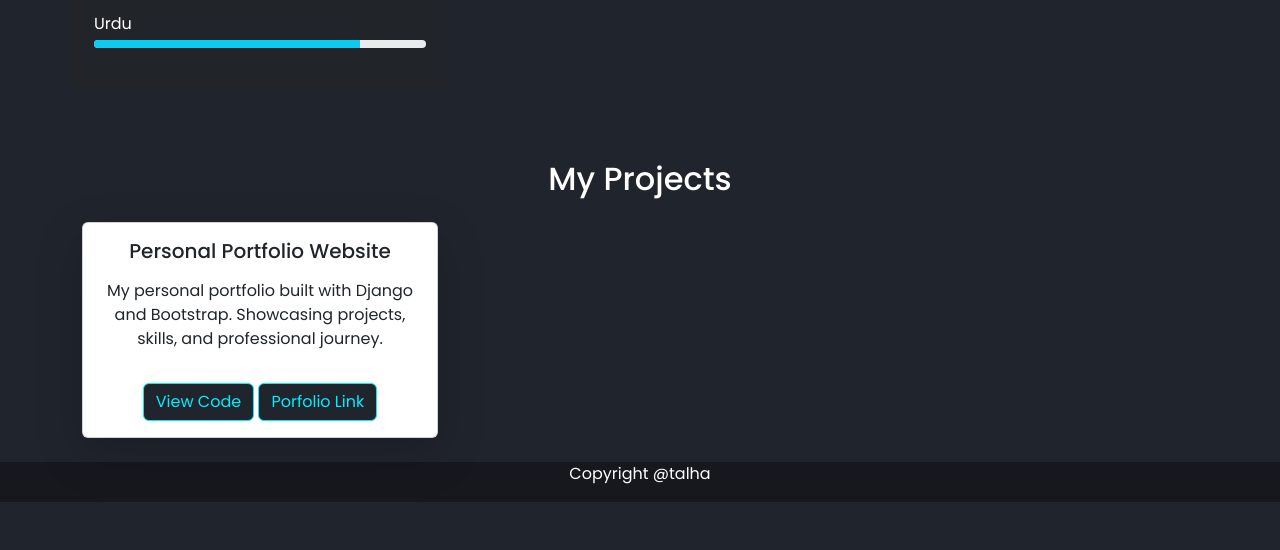
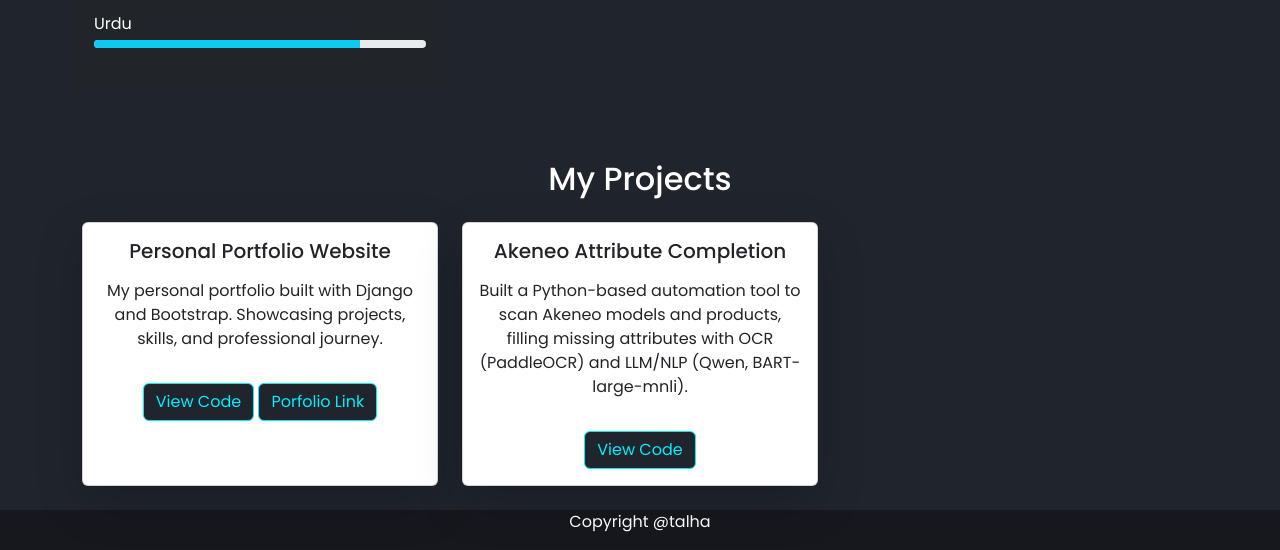
Before and after one commit to MrTalhaSami/Portfolio, a Django app: page / in a window 1280 px wide. Shown: the part 3190-3740 px from the top of the page. Before the commit the page ends 3692 px from the top, so only its background shows below. Run offline with Django 5.2, Linux system fonts and the light colour scheme.

Commit message:
Project Updation
Adding akeneo project in project section

```diff
--- a/prj_forms/api/templates/landing.html
+++ b/prj_forms/api/templates/landing.html
@@ -308,7 +308,7 @@
   <section id="projects" class="mb-4 fade-up">
     <div class="container">
       <h2 class="text-center mb-4 bolder">My Projects</h2>
-      <div class="row g-4 ">
+      <div class="row g-4">
         <!-- Project Card 1 -->
         <div class="col-md-6 col-lg-4 project-card">
           <div class="card h-100 shadow-lg">
@@ -316,8 +316,20 @@
               <h5 class="card-title text-center fs-bolder">Personal Portfolio Website</h5>
               <p class="mt-3 text-center">My personal portfolio built with Django and Bootstrap. Showcasing projects, skills, and professional journey.</p>
               <div class="text-center">
-                <a href="https://github.com/MrTalhaSami/Portfolio" target="_blank" class="btn btn-scheme mt-3 ">View Code</a>
+                <a href="https://github.com/MrTalhaSami/Portfolio" target="_blank" class="btn btn-scheme mt-3">View Code</a>
                 <a href="https://mrtalhasami.pythonanywhere.com" target="_blank" class="btn btn-scheme mt-3">Porfolio Link</a>
+              </div>
+            </div>
+          </div>
+        </div>
+        <div class="col-md-6 col-lg-4 project-card">
+          <div class="card h-100 shadow-lg">
+            <div class="card-body">
+              <h5 class="card-title text-center fs-bolder">Akeneo Attribute Completion</h5>
+              <p class="mt-3 text-center">Built a Python-based automation tool to scan Akeneo models and products, filling missing attributes with OCR (PaddleOCR) and LLM/NLP (Qwen, BART-large-mnli).</p>
+              <div class="text-center">
+                <a href="https://github.com/MrTalhaSami/" target="_blank" class="btn btn-scheme mt-3">View Code</a>
+
               </div>
             </div>
           </div>
```
